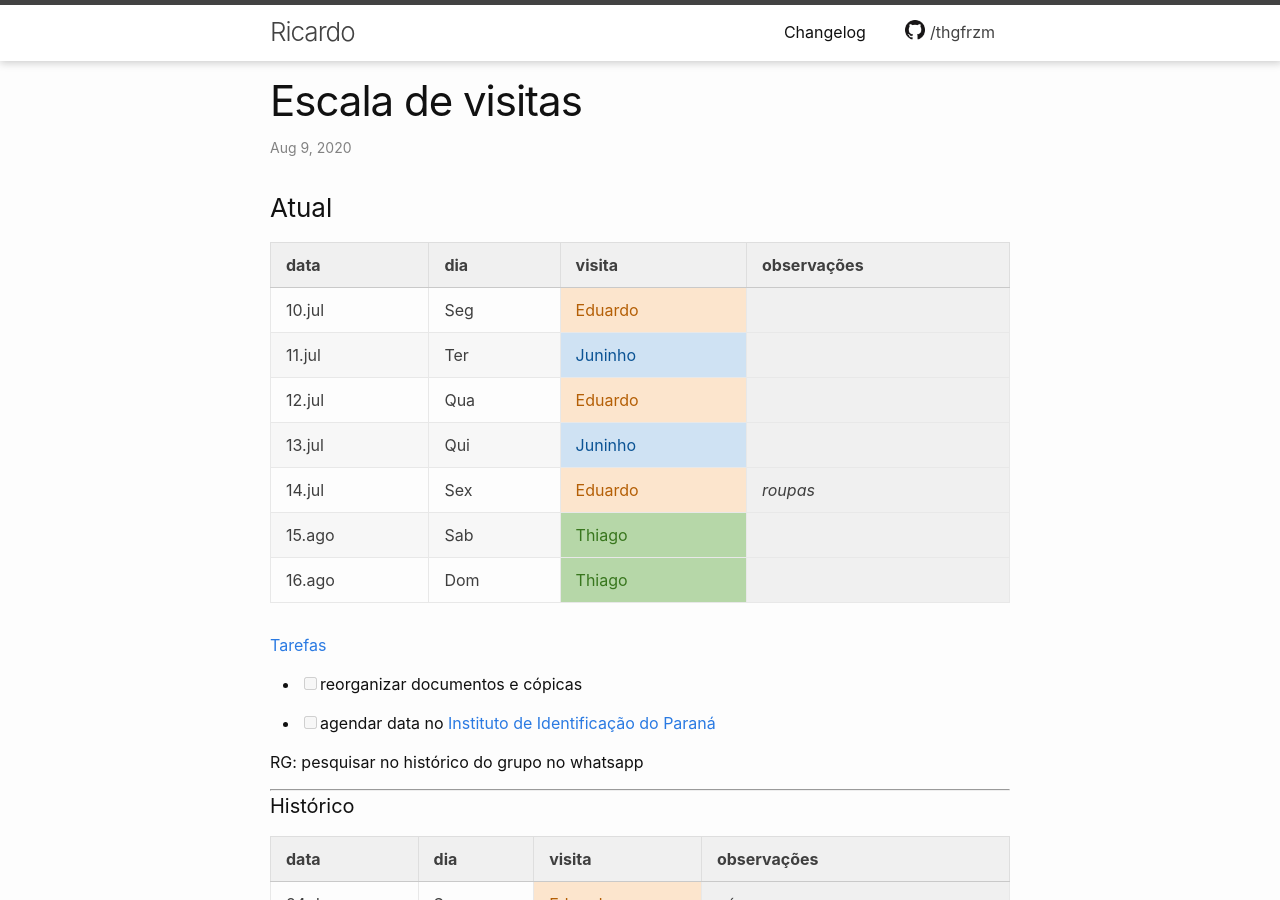
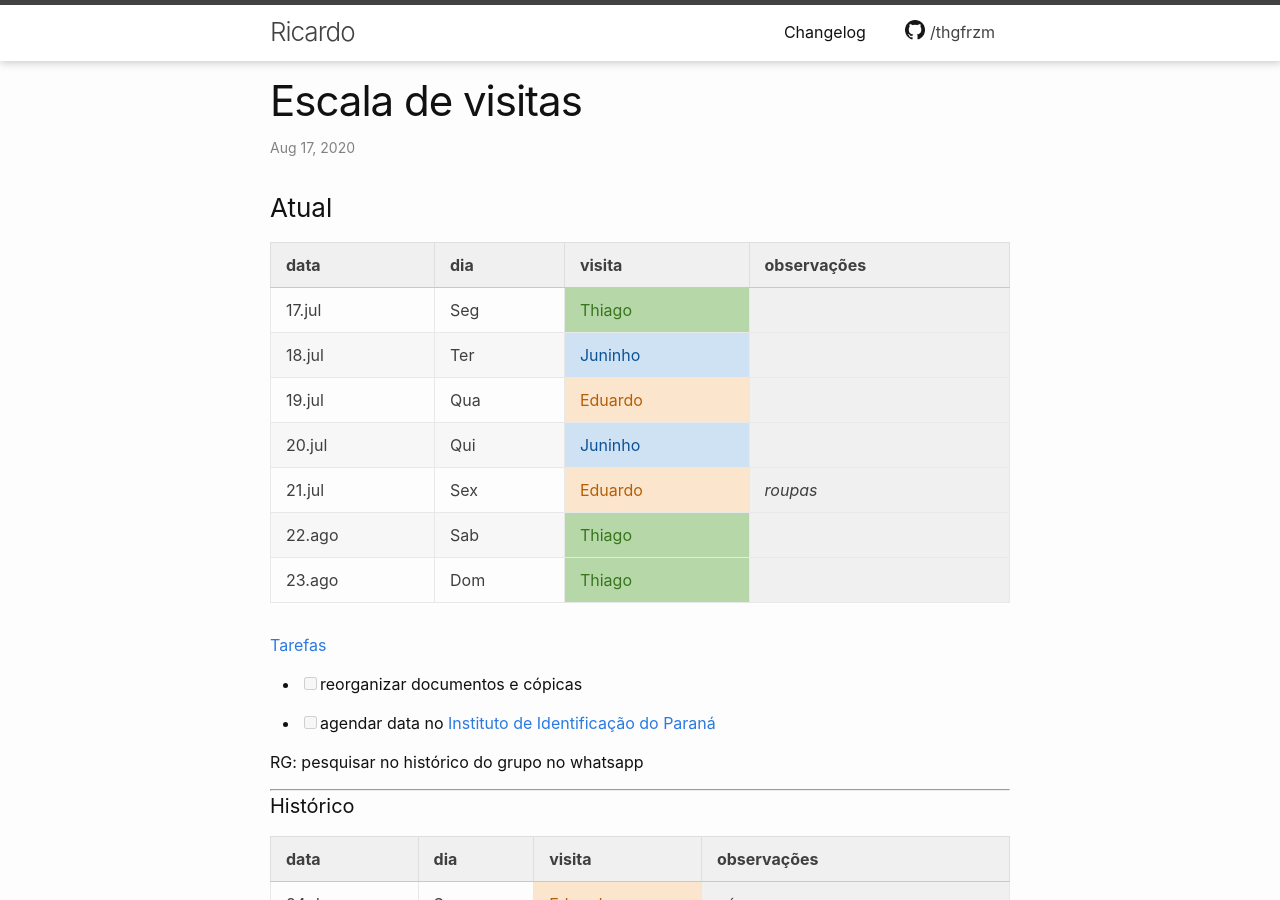
Before and after one commit to thgfrzm/ricardo, a Jekyll site: the page built from _posts/2018-12-23-escala-visitas.markdown, in a window 1280 px wide and 900 px high. Built offline with Jekyll 4.4.1, drawn with Linux system fonts in a browser that asks for light colours; some of the changed text lies outside the part shown.

Commit message:
Update 2018-12-23-escala-visitas.markdown

```diff
--- a/_posts/2018-12-23-escala-visitas.markdown
+++ b/_posts/2018-12-23-escala-visitas.markdown
@@ -1,7 +1,7 @@
 ---
 layout: post
 title:  "Escala de visitas"
-date:   2020-08-09 12:00:00 -0300
+date:   2020-08-16 23:00:00 -0300
 categories: agenda
 ---
 
@@ -9,13 +9,13 @@ categories: agenda
 
 | data   | dia | visita  | observações |
 | ------ | --- | ------- | ----------- |
-| 10.jul | Seg | Eduardo |             |
-| 11.jul | Ter | Juninho |             |
-| 12.jul | Qua | Eduardo |             |
-| 13.jul | Qui | Juninho |             |
-| 14.jul | Sex | Eduardo | _roupas_    |
-| 15.ago | Sab | Thiago  |             |
-| 16.ago | Dom | Thiago  |             |
+| 17.jul | Seg | Thiago  |             |
+| 18.jul | Ter | Juninho |             |
+| 19.jul | Qua | Eduardo |             |
+| 20.jul | Qui | Juninho |             |
+| 21.jul | Sex | Eduardo | _roupas_    |
+| 22.ago | Sab | Thiago  |             |
+| 23.ago | Dom | Thiago  |             |
 
 <!--
 ### nota
@@ -632,3 +632,10 @@ RG: pesquisar no histórico do grupo no whatsapp
 | 07.jul | Sex | Eduardo     |                     |
 | 08.ago | Sab | Thiago      |                     |
 | 09.ago | Dom | Thiago      |                     |
+| 10.jul | Seg | Eduardo     |                     |
+| 11.jul | Ter | Juninho     |                     |
+| 12.jul | Qua | Eduardo     |                     |
+| 13.jul | Qui | Juninho     |                     |
+| 14.jul | Sex | Eduardo     | _roupas_            |
+| 15.ago | Sab | Thiago      |                     |
+| 16.ago | Dom | Thiago      |                     |
```
